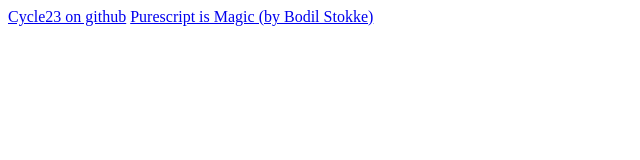
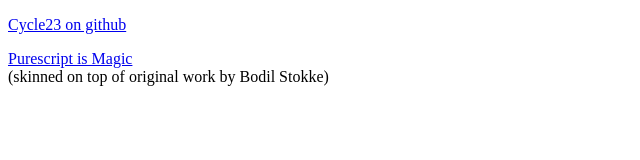
Before and after one commit to cycle23/cycle23.github.io, a plain HTML site: page index.html in a window 1280 px wide. Shown: the whole page, without its empty margins (0-640 px from the left). Drawn offline with Linux system fonts and the light colour scheme.

Commit message:
put in my logo, still reference original work from wiki.

```diff
--- a/index.html
+++ b/index.html
@@ -7,7 +7,9 @@
     <meta name="viewport" content="width=device-width">
   </head>
   <body>
+    <p>
     <a href="https://github.com/cycle23">Cycle23 on github</a>
-    <a href="purescript-magic/index.html">Purescript is Magic (by Bodil Stokke)</a>
+    <p>
+    <a href="purescript-magic/index.html">Purescript is Magic</a><br>(skinned on top of original work by Bodil Stokke)
   </body>
 </html>
```
Also changed, not shown: purescript-magic/index.html (+1 -1 lines), purescript-magic/gfx/logo.png.
